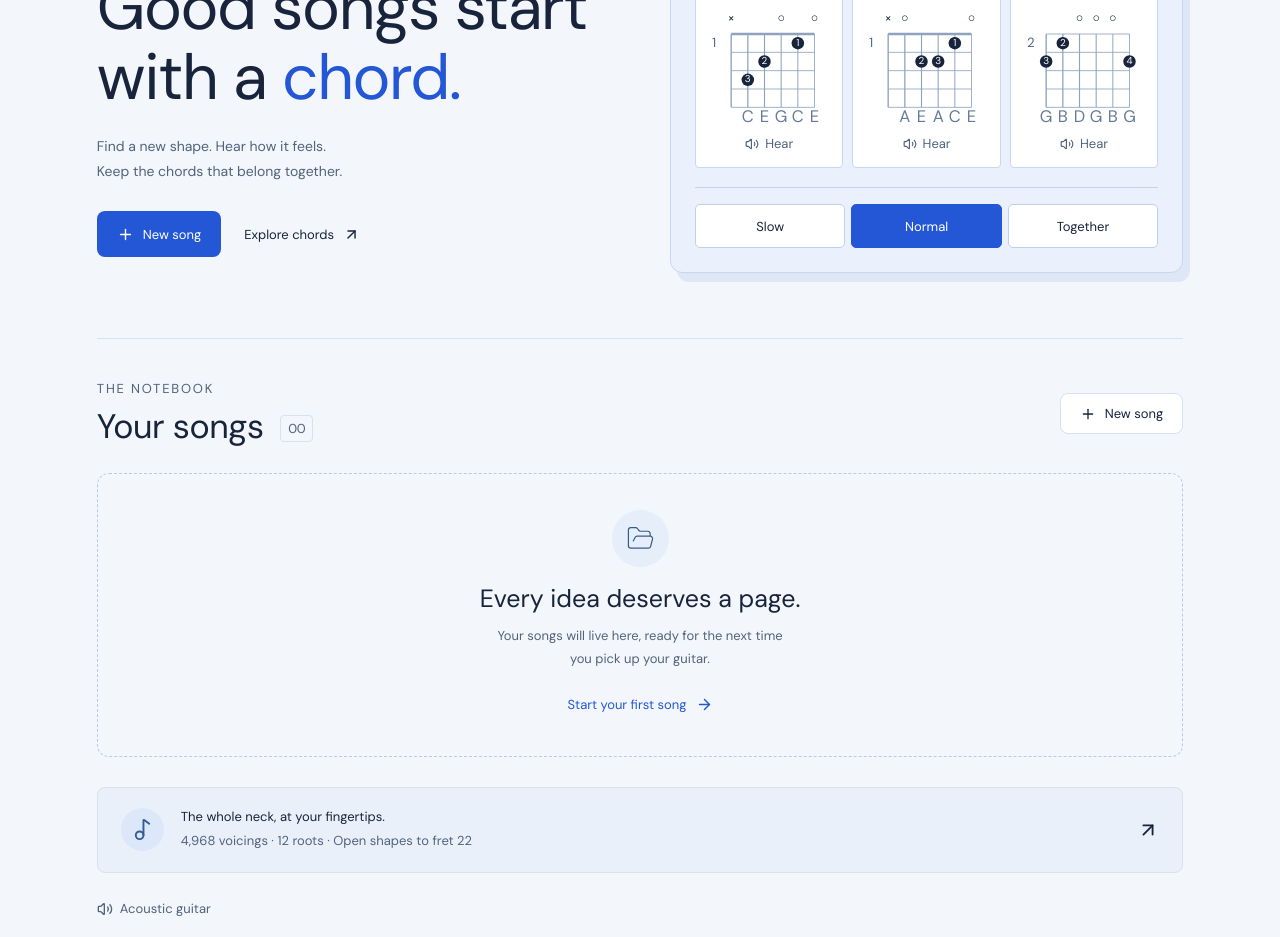
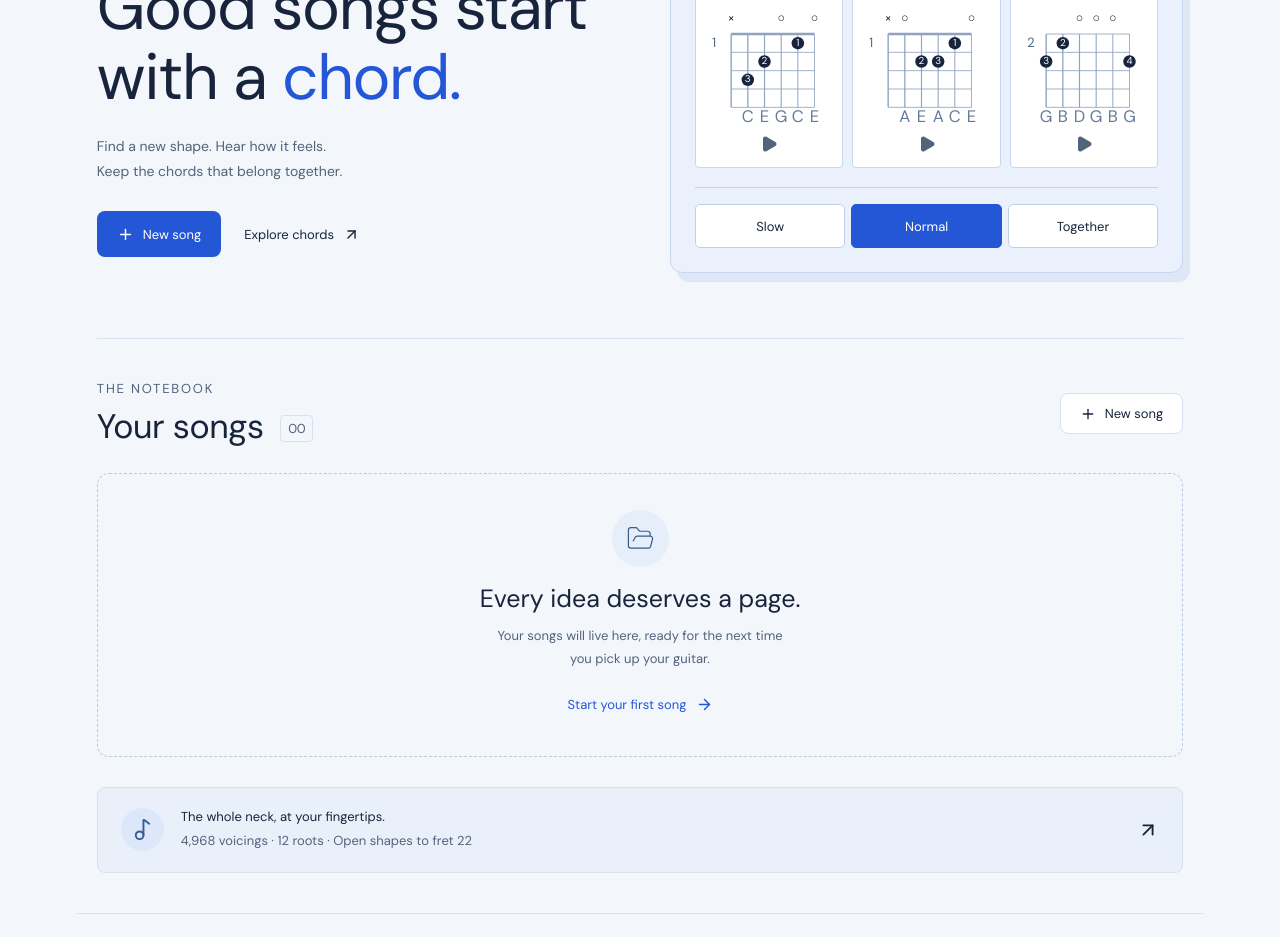
Before and after one commit to qwertypants/mychords, a React (Vite) app: page / in a window 1280 px wide. Shown: the part 240-1177 px from the top of the page. Built offline with nearby package versions, Linux system fonts and the light colour scheme.

Commit message:
Simplify home chord playback controls

```diff
--- a/src/songs/SongLibrary.tsx
+++ b/src/songs/SongLibrary.tsx
@@ -4,7 +4,7 @@ import {
   Plus,
   Music2,
   FolderOpen,
-  Volume2,
+  Play,
   ArrowRight,
 } from "lucide-react";
 import type { Song } from "./types";
@@ -94,8 +94,7 @@ export function SongLibrary({
                   <span className="hero-chord-label">{v.label}</span>
                   <ChordDiagram voicing={v} playing={playing} strumInterval={playback.strumInterval} />
                   <span className="hero-hear">
-                    <Volume2 size={14} />
-                    Hear
+                    <Play size={18} fill="currentColor" aria-hidden="true" />
                   </span>
                 </button>
               );
@@ -186,7 +185,7 @@ export function SongLibrary({
         </span>
         <ArrowUpRight size={22} />
       </button>
-      <PlaybackControls state={playback} onStop={onStop} />
+      {playback.status !== "idle" && <PlaybackControls state={playback} onStop={onStop} />}
     </main>
   );
 }
```
